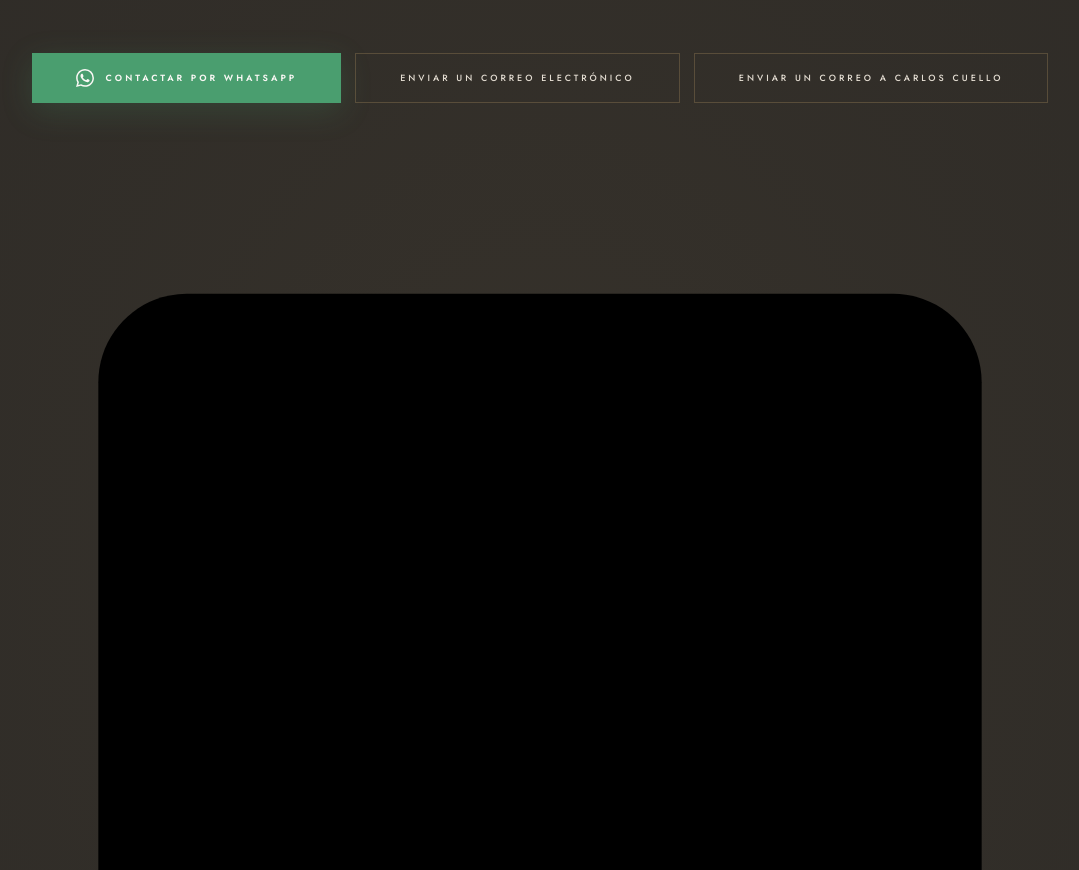
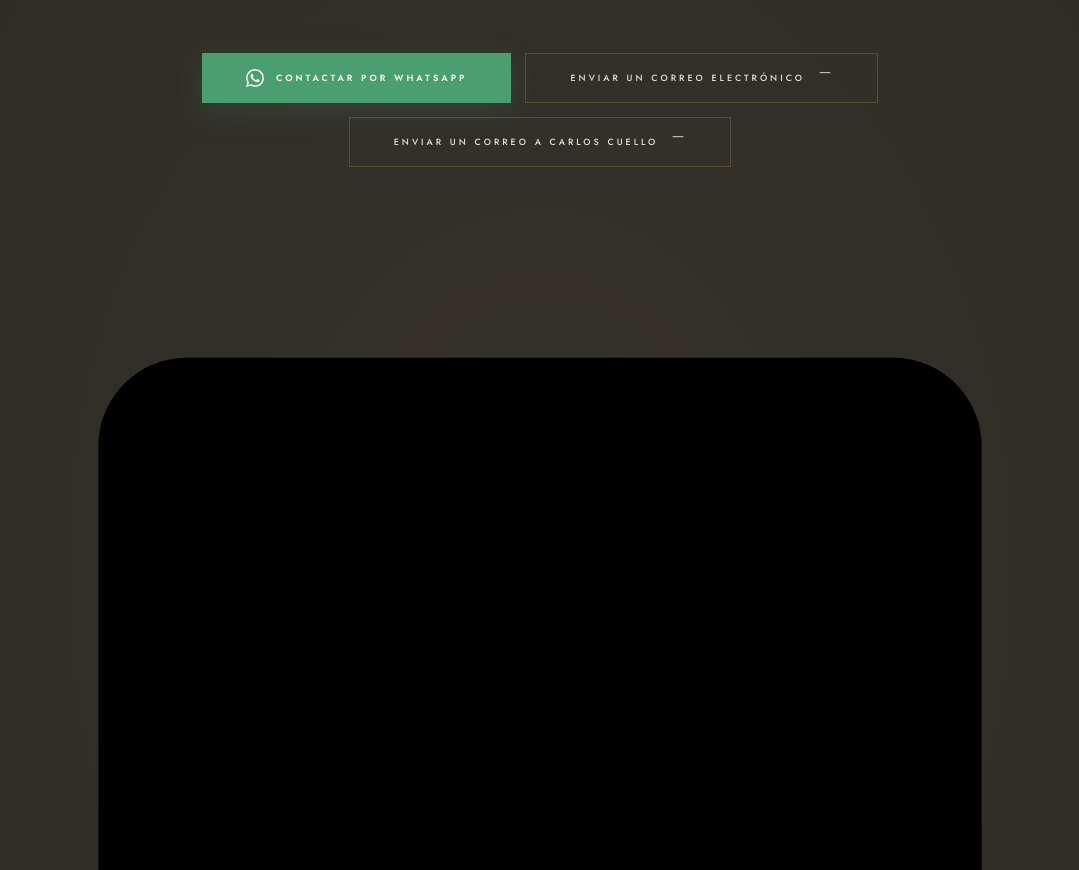
Before and after one commit to gstncll74-bit/P-gina-web-final-Carlos-, a plain HTML site: page index.html in a window 1280 px wide. Shown: the part 10984-11854 px from the top of the page, without its empty margins (100-1179 px from the left). Drawn offline with nearby package versions, Linux system fonts and the light colour scheme; a web font is replaced by a local one.

Commit message:
Update index.html

```diff
--- a/index.html
+++ b/index.html
@@ -504,12 +504,12 @@ footer{background:var(--ink);padding:72px 40px 52px;text-align:center;border-top
 </a>
 <a class="mail-btn" href="mailto:carlosgastoncuello@gmail.com">
   Enviar un correo electrónico
+  <svg viewBox="0 0 24 24"><path d="M4 4h16c1.1 0 ..."></path></svg>
 </a>
-
 <a class="mail-btn" href="mailto:carloscuello@inversionesacegua.com">
   Enviar un correo a Carlos Cuello
+  <svg viewBox="0 0 24 24"><path d="M4 4h16c1.1 0 ..."></path></svg>
 </a>
-
 <svg viewbox="0 0 24 24"><path d="M4 4h16c1.1 0 2 .9 2 2v12c0 1.1-.9 2-2 2H4c-1.1 0-2-.9-2-2V6c0-1.1.9-2 2-2z"></path><polyline points="22,6 12,13 2,6"></polyline></svg>
 <span data-es="">Enviar un email</span><span data-pt="">Enviar um e-mail</span>
 </a>
```
